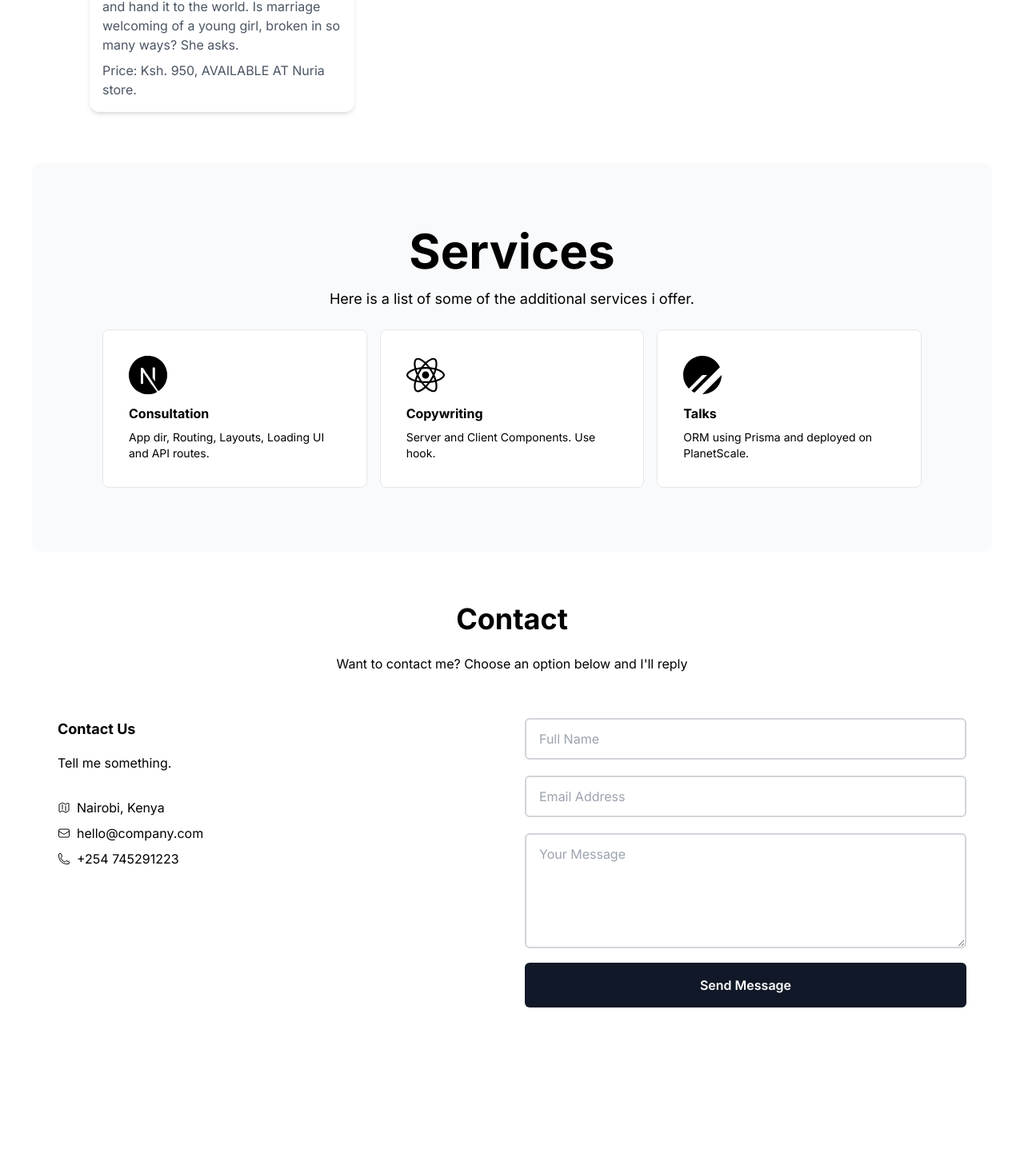
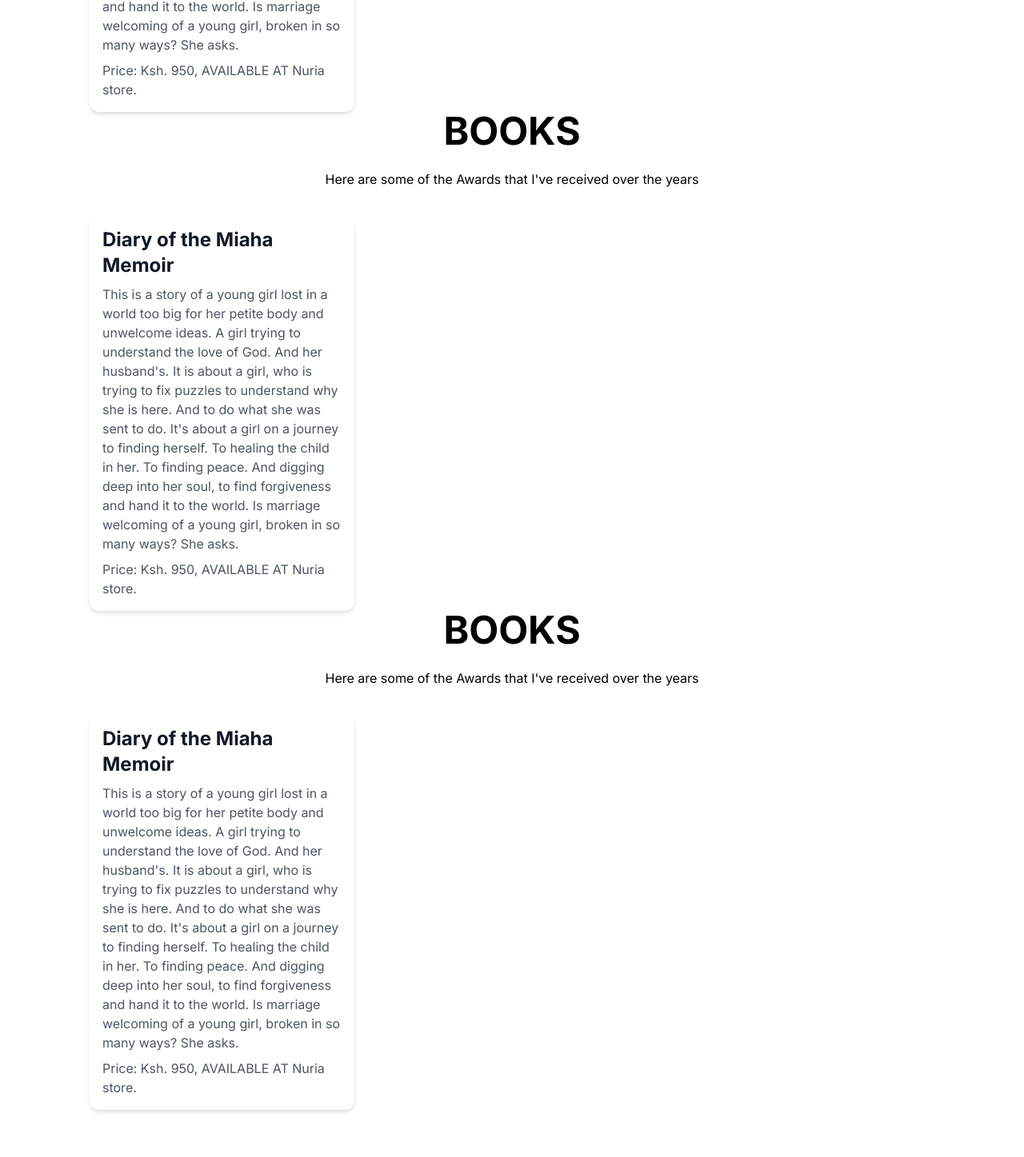
Before and after one commit to realgitau/complete-online-office, a Next.js app: page / in a window 1280 px wide. Shown: the part 2858-4305 px from the top of the page at 80% size. Built offline with nearby package versions, Linux system fonts and the light colour scheme.

Commit message:
16th commit

```diff
--- a/components/Books/Books.tsx
+++ b/components/Books/Books.tsx
@@ -50,6 +50,28 @@ const Books = () => {
           ))}
         </div>
       </div>
+      <div className="px-4 mx-auto max-w-7xl sm:px-6 lg:px-8">
+        <div className="max-w-xl mx-auto text-center xl:max-w-2xl">
+          <h2 className="text-3xl font-bold leading-tight text-black sm:text-4xl xl:text-5xl mb-6">BOOKS </h2>
+          <p className="mb-4">Here are some of the Awards that I&apos;ve received over the years</p>
+        </div>
+        <div className="grid max-w-4xl lg:max-w-6xl grid-cols-1 mx-auto mt-8 text-center gap-y-4 sm:gap-x-8 sm:grid-cols-2 lg:grid-cols-3 sm:text-left">
+          {books.map((book, index) => (
+            <Book key={index} {...book} />
+          ))}
+        </div>
+      </div>
+      <div className="px-4 mx-auto max-w-7xl sm:px-6 lg:px-8">
+        <div className="max-w-xl mx-auto text-center xl:max-w-2xl">
+          <h2 className="text-3xl font-bold leading-tight text-black sm:text-4xl xl:text-5xl mb-6">BOOKS </h2>
+          <p className="mb-4">Here are some of the Awards that I&apos;ve received over the years</p>
+        </div>
+        <div className="grid max-w-4xl lg:max-w-6xl grid-cols-1 mx-auto mt-8 text-center gap-y-4 sm:gap-x-8 sm:grid-cols-2 lg:grid-cols-3 sm:text-left">
+          {books.map((book, index) => (
+            <Book key={index} {...book} />
+          ))}
+        </div>
+      </div>
     </section>
   );
 };
```
